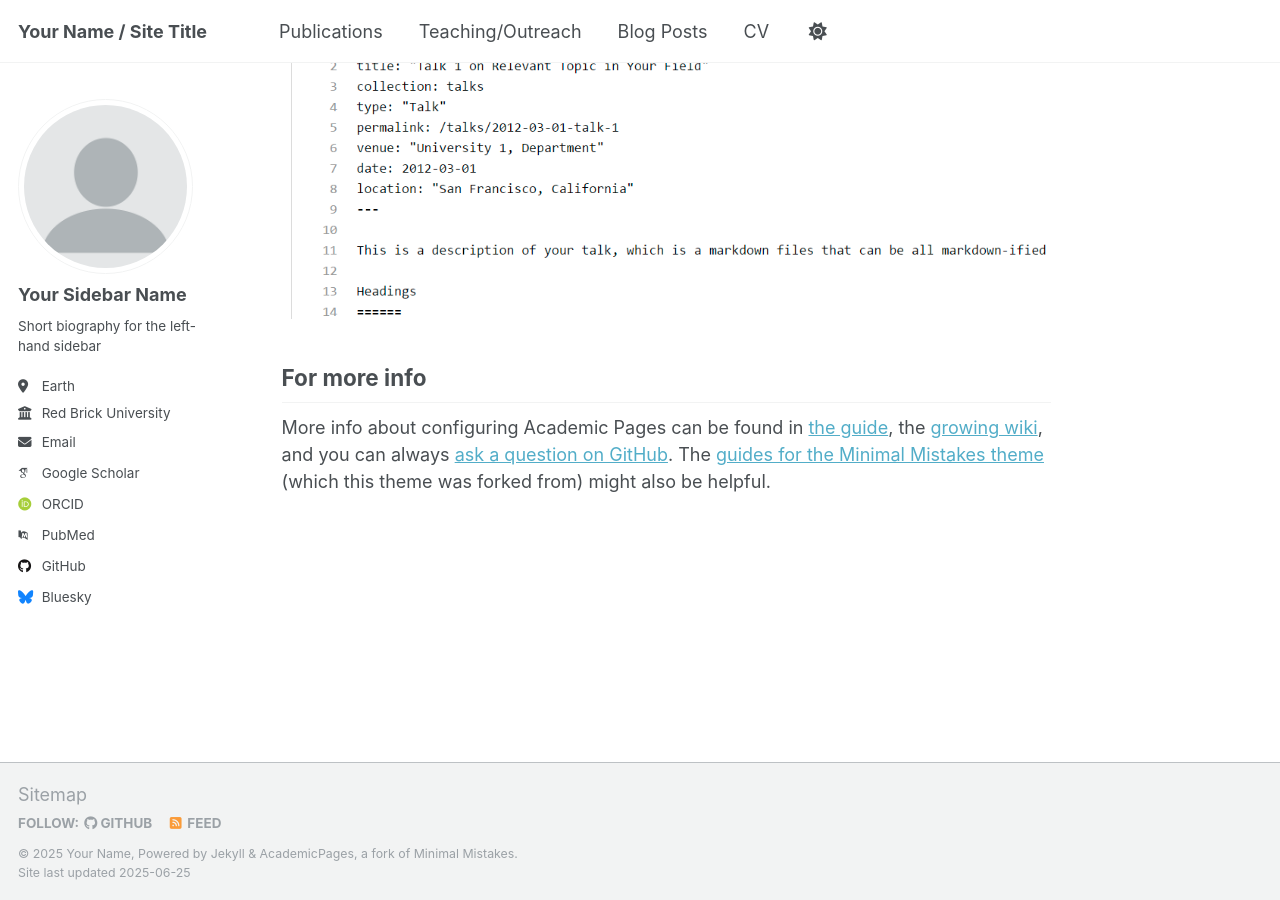
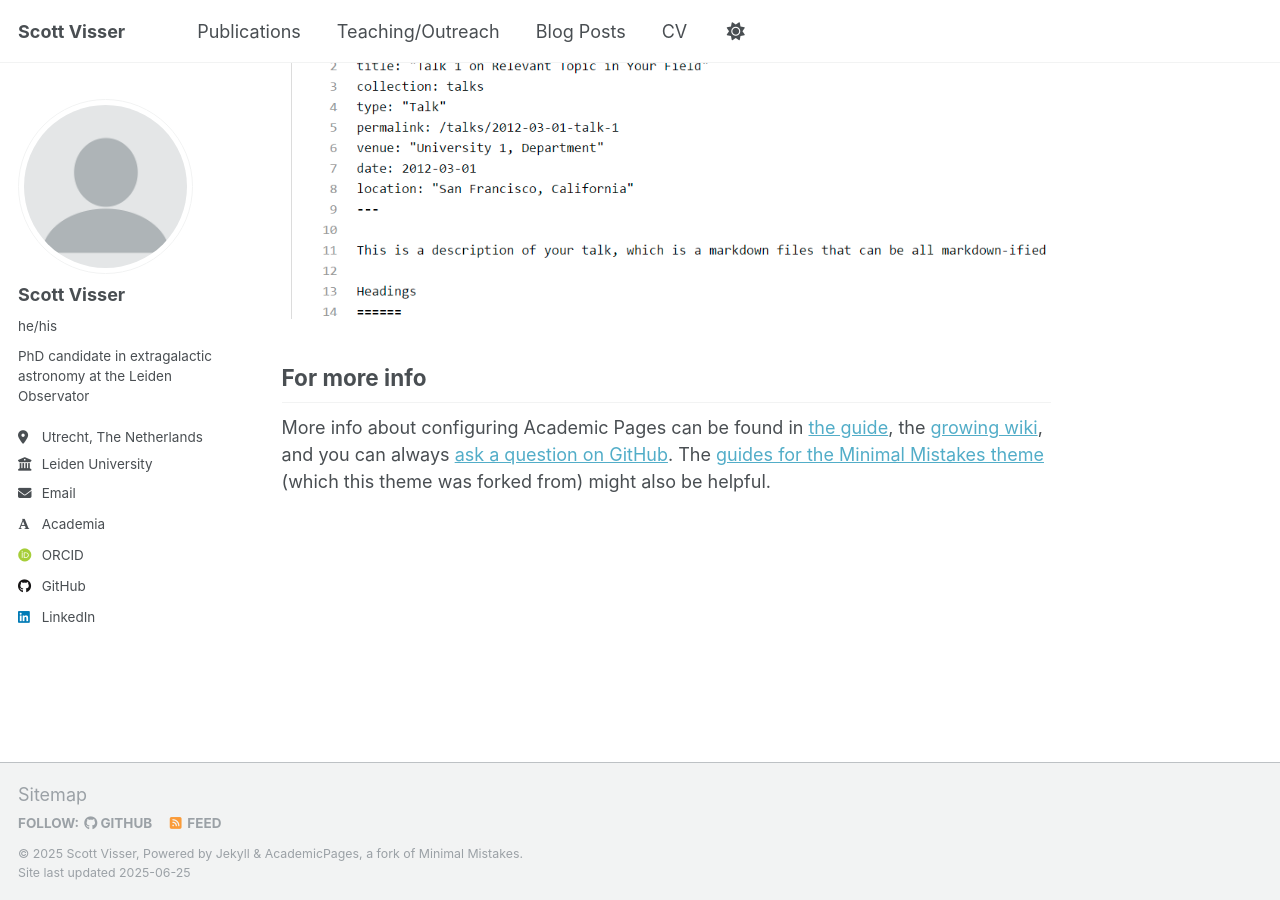
Before and after one commit to ScottV19/ScottV19.github.io, a Jekyll site: the page built from _pages/about.md, in a window 1280 px wide and 900 px high, scrolled down 2636 px. Built offline with Jekyll 4.4.1, drawn with Linux system fonts in a browser that asks for light colours; some web fonts are replaced.

Commit message:
Update _config.yml

```diff
--- a/_config.yml
+++ b/_config.yml
@@ -9,13 +9,13 @@
 # Basic Site Settings
 locale                   : "en-US"
 site_theme               : "default"
-title                    : "Your Name / Site Title"
+title                    : "Scott Visser"
 title_separator          : "-"
-name                     : &name "Your Name"
-description              : &description "personal description"
-url                      : https://academicpages.github.io # the base hostname & protocol for your site e.g. "https://[your GitHub username].github.io" or if you already have some other page hosted on Github then use "https://[your GitHub username].github.io/[Your Repo Name]"
+name                     : &name "Scott Visser"
+description              : &description "PhD candidate in extragalactic astronomy at the Leiden Observatory"
+url                      : https://ScottV19.github.io # the base hostname & protocol for your site e.g. "https://[your GitHub username].github.io" or if you already have some other page hosted on Github then use "https://[your GitHub username].github.io/[Your Repo Name]"
 baseurl                  : "" # the subpath of your site, e.g. "/blog"
-repository               : "academicpages/academicpages.github.io"
+repository               : "ScottV19/ScottV19.github.io"
 
 # Site Author - The following control what appear as part of the author content on the side bar.
 #               If a field is blank the icon and link will not appear, otherwise it will be shown.
@@ -23,22 +23,22 @@ repository               : "academicpages/academicpages.github.io"
 author:
   # Biographic information
   avatar           : "profile.png"
-  name             : "Your Sidebar Name"
-  pronouns         : # example: "she/her"
-  bio              : "Short biography for the left-hand sidebar"
-  location         : "Earth"
-  employer         : "Red Brick University"
+  name             : "Scott Visser"
+  pronouns         : "he/his" # example: "she/her"
+  bio              : "PhD candidate in extragalactic astronomy at the Leiden Observator"
+  location         : "Utrecht, The Netherlands"
+  employer         : "Leiden University"
   uri              : # URL
-  email            : "none@example.org"
+  email            : "visserscott@strw.leidenuniv.nl"
 
   # Academic websites
-  academia         : # URL
+  academia         : "universiteitleiden.nl/medewerkers/scott-visser#tab-1" # URL
   arxiv            : # URL - Update with the correct link to your profile
-  googlescholar    : "https://scholar.google.com/citations?user=PS_CX0AAAAAJ"
+  googlescholar    : #"https://scholar.google.com/citations?user=PS_CX0AAAAAJ"
   impactstory      : # URL
-  orcid            : "http://orcid.org/yourorcidurl"
+  orcid            : "https://orcid.org/0009-0004-4241-4911"
   semantic         : # URL
-  pubmed           : "https://www.ncbi.nlm.nih.gov/pubmed/?term=john+snow"
+  pubmed           : # URL
   researchgate     : # URL
   scopus           : # URL
 
@@ -46,12 +46,12 @@ author:
   bitbucket        : # Username - Update with your username on the site
   codepen          : # Username
   dribbble         : # Username
-  github           : "academicpages"
+  github           : "ScottV19"
   kaggle           : # Username
   stackoverflow    : # User number or user number and name (i.e., use "1" or "1/jeff-atwood")
 
   # Social media
-  bluesky          : "bsky.app" # Replace this with you Bluesky username
+  bluesky          : #"bsky.app" # Replace this with you Bluesky username
   facebook         : # Username
   flickr           : # Username
   foursquare       : # Username
@@ -60,7 +60,7 @@ author:
   keybase          : # Username
   instagram        : # Username
   lastfm           : # Username
-  linkedin         : # Username
+  linkedin         : "scottvisser" # Username
   mastodon         : # URL
   medium           : # URL
   pinterest        : # Username
```
